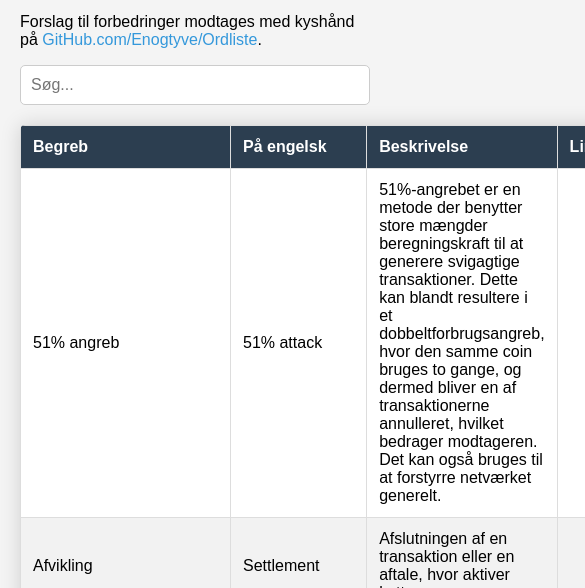
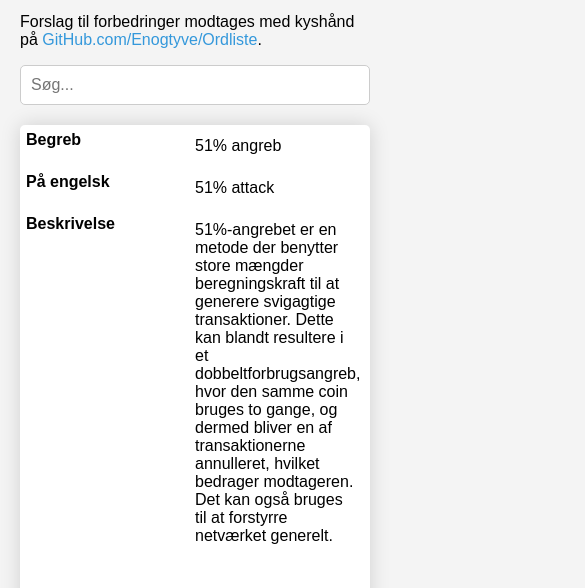
Before and after one commit to Enogtyve/Ordliste, a plain HTML site: page index.html in a window 390 px wide. Shown: the part 176-764 px from the top of the page, 585 px wide, since content can reach past the window. Drawn offline with Linux system fonts and the light colour scheme.

Commit message:
Made the wordlist more mobile friendly

```diff
--- a/index.html
+++ b/index.html
@@ -69,6 +69,46 @@
             font-weight: bold;
             color: #f2a900;
         }
+
+        td:before {
+            font-weight: bold;
+        }
+
+
+        @media (max-width: 767px) {
+            table, thead, tbody, th, td, tr {
+                display: block;
+            }
+
+            /* Hide table headers */
+            thead tr {
+                position: absolute;
+                top: -9999px;
+                left: -9999px;
+            }
+
+            tr {
+                margin-bottom: 0.625em;
+            }
+
+            td {
+                /* Behave like columns */
+                border: none;
+                position: relative;
+                padding-left: 50%;
+            }
+
+            td:before {
+                /* Use `content` to insert data-label attribute */
+                position: absolute;
+                top: 6px;
+                left: 6px;
+                width: 45%;
+                padding-right: 10px;
+                white-space: nowrap;
+                content: attr(data-label);
+            }
+        }
     </style>
 </head>
 <body>
@@ -108,9 +148,17 @@
         data.forEach(item => {
             const row = tableBody.insertRow();
             row.insertCell().textContent = item.Term;
+            row.cells[0].setAttribute("data-label", "Begreb");
+
             row.insertCell().textContent = item.English;
+            row.cells[1].setAttribute("data-label", "På engelsk");
+
             row.insertCell().textContent = item.Description;
+            row.cells[2].setAttribute("data-label", "Beskrivelse");
+
+            if (item.Links.length > 0) {
                 const linksCell = row.insertCell();
+                linksCell.setAttribute("data-label", "Links");
                 item.Links.forEach(link => {
                     const anchor = document.createElement("a");
                     anchor.href = link.Href;
@@ -118,6 +166,9 @@
                     anchor.target = "_blank";
                     linksCell.appendChild(anchor);
                 });
+            } else {
+                row.insertCell().textContent = "";
+            }
         });
     }
     function filterTable() {
```
Lines whose indentation alone changed are shown as unchanged.
